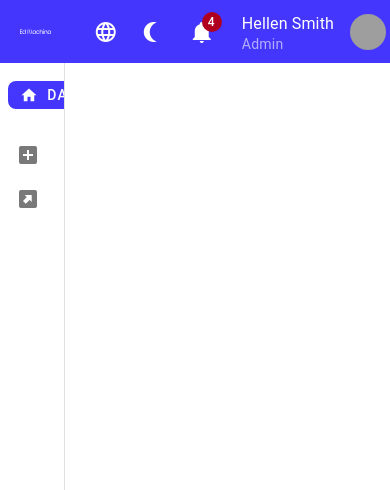
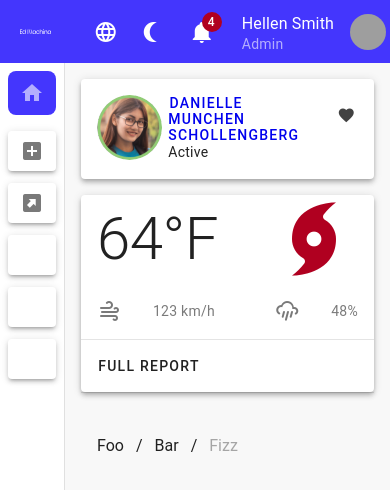
Before and after one commit to maxelcalamar/edmachina-challenge, a Vue app: page / in a window 390 px wide. Shown: the top 490 px of the page. Built offline with nearby package versions, Linux system fonts and the light colour scheme; grey boxes are pictures that could not be loaded.

Commit message:
refactor, responsive, students

```diff
--- /dev/null
+++ b/src/components/Dashboard/Main/Main.vue
@@ -0,0 +1,4 @@
+<template>
+  <v-breadcrumbs :items="['Foo', 'Bar', 'Fizz']"></v-breadcrumbs>
+</template>
+<script lang="ts" setup></script>
--- /dev/null
+++ b/src/components/Dashboard/Student/Card.vue
@@ -0,0 +1,107 @@
+<template>
+  <v-card class="mb-4" max-width="360" elevation="4">
+    <v-card-text class="">
+      <v-row>
+        <v-col cols="3">
+          <v-avatar image="@/assets/avatar_AYSI32392.png" size="65"></v-avatar>
+        </v-col>
+        <v-col cols="7">
+          <a href="/" class="v-btn">
+            {{ student.fullName }}
+          </a>
+          <!-- <v-list-item link variant="flat">
+              {{ student.fullName }}
+            </v-list-item> -->
+          <!-- <v-btn variant="text"> -->
+          <!-- </v-btn> -->
+          {{ student.status }}
+        </v-col>
+        <v-col cols="2">
+          <v-btn
+            size="small"
+            color="surface-variant"
+            variant="text"
+            icon="mdi-heart"
+          ></v-btn>
+        </v-col>
+      </v-row>
+    </v-card-text>
+
+    <!-- <v-row>
+      <v-col>
+        <v-avatar image="@/assets/avatar_AYSI32392.png" size="65"></v-avatar>
+      </v-col>
+      <v-col>
+        <v-list-item
+          :title="student.fullName"
+          :subtitle="student.status"
+        ></v-list-item>
+      </v-col>
+    </v-row> -->
+
+    <!-- <v-card-actions>
+      <v-spacer></v-spacer>
+
+      <v-btn
+        size="small"
+        color="surface-variant"
+        variant="text"
+        icon="mdi-heart"
+      ></v-btn>
+
+      <v-btn
+        size="small"
+        color="surface-variant"
+        variant="text"
+        icon="mdi-bookmark"
+      ></v-btn>
+
+      <v-btn
+        size="small"
+        color="surface-variant"
+        variant="text"
+        icon="mdi-share-variant"
+      ></v-btn>
+    </v-card-actions> -->
+    <!-- <template>
+      <v-toolbar>
+        <template v-slot:prepend>
+          <v-btn icon="mdi-arrow-left"></v-btn>
+        </template>
+
+        <v-btn icon="mdi-archive-plus-outline" class="ms-5"></v-btn>
+
+        <v-btn icon="mdi-alert-circle-outline"></v-btn>
+
+        <v-btn icon="mdi-delete-outline"></v-btn>
+
+        <template v-if="$vuetify.display.smAndUp">
+          <v-divider
+            class="mx-3 align-self-center"
+            length="24"
+            thickness="2"
+            vertical
+          ></v-divider>
+
+          <v-btn icon="mdi-folder-outline"></v-btn>
+
+          <v-btn icon="mdi-tag-outline"></v-btn>
+
+          <v-btn icon="mdi-dots-vertical"></v-btn>
+        </template>
+      </v-toolbar>
+    </template> -->
+  </v-card>
+</template>
+<script lang="ts">
+export default {
+  props: ["student"],
+  data: () => ({}),
+};
+</script>
+<style scoped>
+.v-btn {
+  word-wrap: break-word;
+  display: block;
+}
+</style>
--- a/src/components/Student/Card.vue
+++ b/src/components/Dashboard/Student/CareerDetails.vue
@@ -1,18 +1,5 @@
 <template>
-  <v-card class="mx-auto" max-width="368">
-    <v-card-item title="Florida">
-      <template v-slot:subtitle>
-        <v-icon
-          icon="mdi-alert"
-          size="18"
-          color="error"
-          class="me-1 pb-1"
-        ></v-icon>
-
-        Extreme Weather Alert
-      </template>
-    </v-card-item>
-
+  <v-card class="mx-auto" max-width="360" elevation="4">
     <v-card-text class="py-0">
       <v-row align="center" no-gutters>
         <v-col class="text-h2" cols="6"> 64&deg;F </v-col>
--- /dev/null
+++ b/src/components/Dashboard/Student/Student.vue
@@ -0,0 +1,12 @@
+<template>
+  <Card :student="student" />
+  <CareerDetails />
+  <v-divider></v-divider>
+</template>
+<script lang="ts" setup>
+import Card from "./Card.vue";
+import CareerDetails from "./CareerDetails.vue";
+import studentsService from "@/services/studentsService";
+
+let student = studentsService.getStudent(1);
+</script>
--- a/src/components/Student/Student.vue
+++ /dev/null
@@ -1,10 +0,0 @@
-<template>
-  <v-navigation-drawer :width="360">
-    <Card />
-
-    <v-divider></v-divider>
-  </v-navigation-drawer>
-</template>
-<script lang="ts" setup>
-import Card from "./Card.vue";
-</script>
--- a/src/layouts/default/Sidebar.vue
+++ b/src/layouts/default/Sidebar.vue
@@ -1,8 +1,17 @@
 <template>
   <v-navigation-drawer permanent expand-on-hover rail rail-width="65">
-    <v-list>
-      <v-list-item nav>
-        <template v-slot:prepend>
+    <v-list density="compact" nav>
+      <v-list-item
+        title="Dashboard"
+        prepend-icon="mdi-home"
+        base-color="primary"
+        value="/"
+        rounded="lg"
+        density="comfortable"
+        variant="flat"
+        class="pl-3 dashboardItem"
+      >
+        <!-- <template v-slot:prepend>
           <v-btn
             variant="flat"
             prepend-icon="mdi-home"
@@ -12,7 +21,7 @@
           >
             Dashboard
           </v-btn>
-        </template>
+        </template> -->
       </v-list-item>
     </v-list>
     <!-- <v-divider></v-divider> -->
@@ -22,12 +31,16 @@
         :key="i"
         :value="item"
         color="primary"
+        elevation="3"
+        :prepend-icon="item.icon"
+        :title="item.name"
+        class="pl-3 mb-3"
       >
-        <template v-slot:prepend>
+        <!-- <template v-slot:prepend>
           <v-icon :icon="item.icon"></v-icon>
         </template>
 
-        <v-list-item-title v-text="item.name"></v-list-item-title>
+        <v-list-item-title v-text="item.name"></v-list-item-title> -->
       </v-list-item>
     </v-list>
   </v-navigation-drawer>
@@ -51,3 +64,8 @@ export default {
   },
 };
 </script>
+<style scoped>
+.dashboardItem > i {
+  opacity: 1 !important;
+}
+</style>
--- /dev/null
+++ b/src/services/studentsService.ts
@@ -0,0 +1,13 @@
+export default {
+  getStudent(id: number) {
+    return {
+      id,
+      fullName: "Danielle Munchen Schollengberg",
+      regId: "AYSI32392",
+      status: "Active",
+      imgPath: "",
+      phone: "",
+      email: "",
+    };
+  },
+};
--- a/src/views/Home.vue
+++ b/src/views/Home.vue
@@ -1,7 +1,22 @@
 <template>
-  <Student />
+  <v-container fluid style="height: 100vh" class="container">
+    <v-row align="start" full>
+      <v-col cols="12" xs="12" sm="6" md="3" xl="2">
+        <Student />
+      </v-col>
+      <v-col cols="12" xs="12" sm="6" md="9">
+        <Main />
+      </v-col>
+    </v-row>
+  </v-container>
 </template>
 
 <script lang="ts" setup>
-import Student from "@/components/Student/Student.vue";
+import Student from "@/components/Dashboard/Student/Student.vue";
+import Main from "@/components/Dashboard/Main/Main.vue";
 </script>
+<style scoped>
+.container {
+  background-color: #f8f8f8;
+}
+</style>
```
Also changed, not shown: src/assets/avatar_AYSI32392.png (added), src/components/Dashboard/Student/About.vue (added), src/components/Dashboard/Student/Type.vue (added), src/components/Student/Type.vue (deleted).
